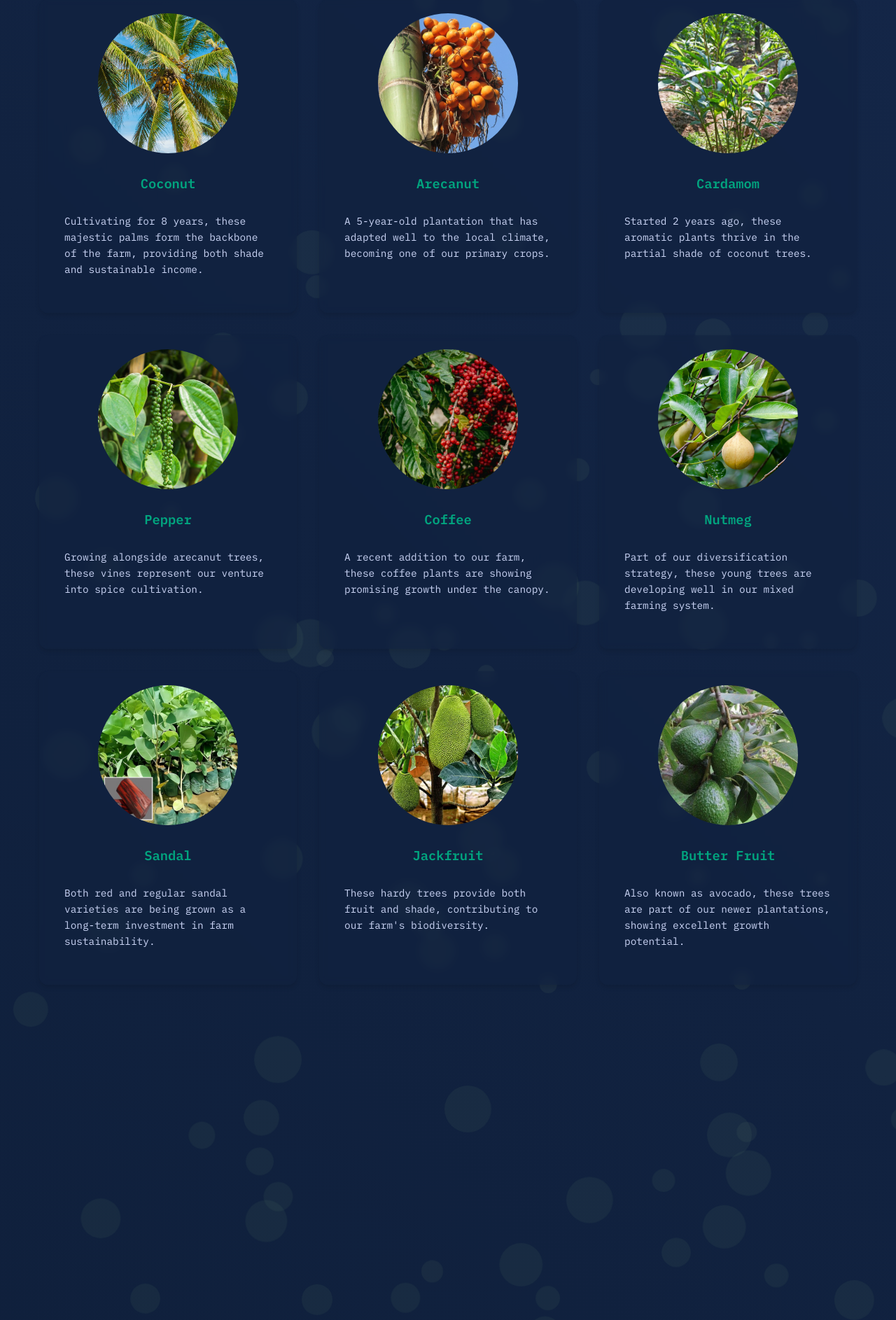
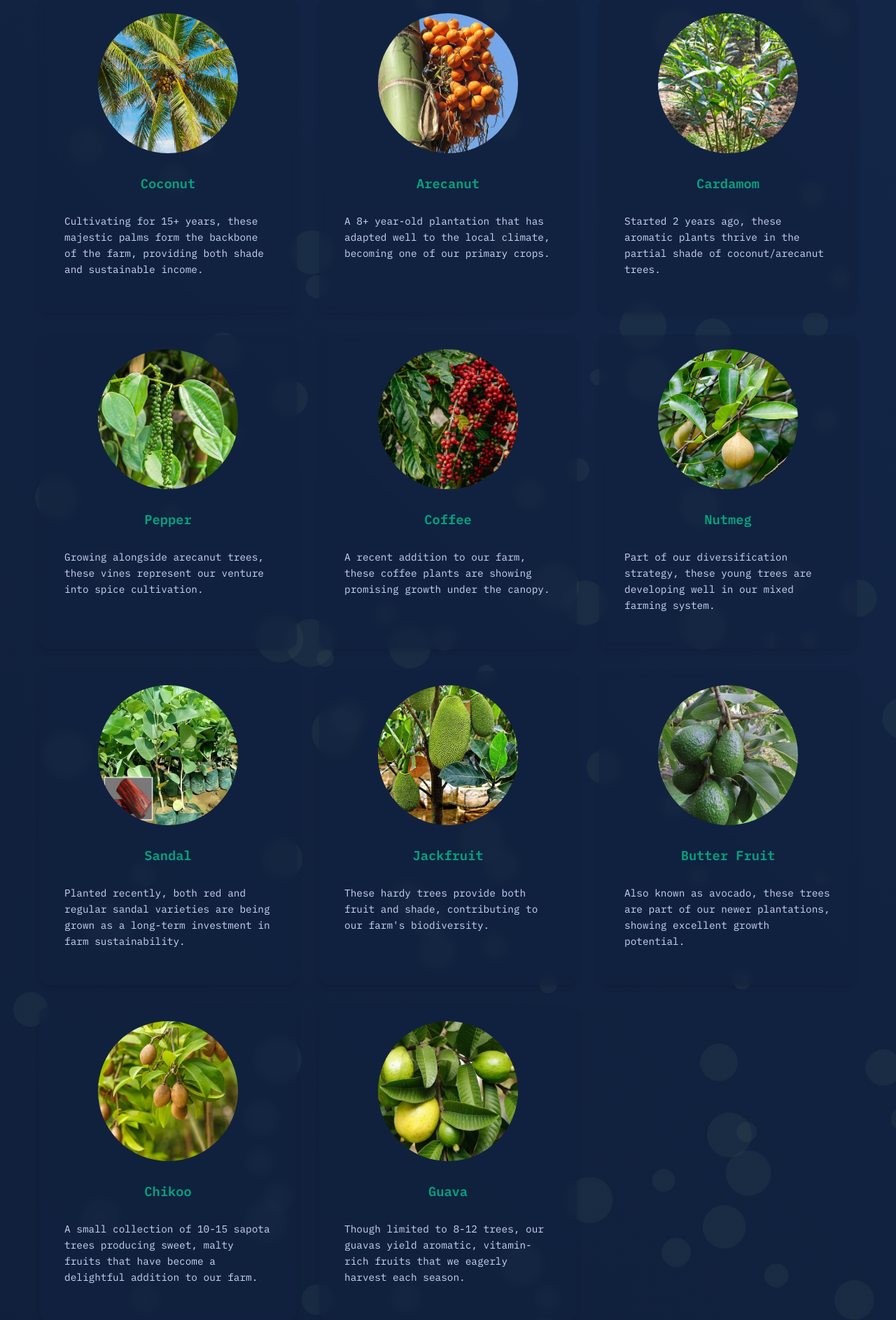
Before and after one commit to hyperwolf24/keerthigowda.com, a Flask app: page /farm in a window 1280 px wide. Shown: the part 313-2199 px from the top of the page at 70% size. Run offline with Flask 3, Linux system fonts and the light colour scheme.

Commit message:
Changes to farm.html page

```diff
--- a/src/app.py
+++ b/src/app.py
@@ -191,5 +191,5 @@ if __name__ == "__main__":
     app.run(
         host='0.0.0.0',
         port=8080,
-        debug=False  # Change this for production
+        debug=False
     )
--- a/src/templates/farm.html
+++ b/src/templates/farm.html
@@ -10,19 +10,19 @@
         <div class="crop-card">
             <img src="{{ url_for('static', filename='images/coconut.webp') }}" alt="Coconut Trees">
             <h3>Coconut</h3>
-            <p>Cultivating for 8 years, these majestic palms form the backbone of the farm, providing both
+            <p>Cultivating for 15+ years, these majestic palms form the backbone of the farm, providing both
                shade and sustainable income.</p>
         </div>
         <div class="crop-card">
             <img src="{{ url_for('static', filename='images/arecanut.webp') }}" alt="Arecanut Trees">
             <h3>Arecanut</h3>
-            <p>A 5-year-old plantation that has adapted well to the local climate, becoming one of our
+            <p>A 8+ year-old plantation that has adapted well to the local climate, becoming one of our
                primary crops.</p>
         </div>
         <div class="crop-card">
             <img src="{{ url_for('static', filename='images/cardamom.webp') }}" alt="Cardamom Plants">
             <h3>Cardamom</h3>
-            <p>Started 2 years ago, these aromatic plants thrive in the partial shade of coconut trees.</p>
+            <p>Started 2 years ago, these aromatic plants thrive in the partial shade of coconut/arecanut trees.</p>
         </div>
         <div class="crop-card">
             <img src="{{ url_for('static', filename='images/pepper.webp') }}" alt="Pepper Vines">
@@ -44,7 +44,7 @@
         <div class="crop-card">
             <img src="{{ url_for('static', filename='images/sandal.webp') }}" alt="Sandal Trees">
             <h3>Sandal</h3>
-            <p>Both red and regular sandal varieties are being grown as a long-term investment in farm
+            <p>Planted recently, both red and regular sandal varieties are being grown as a long-term investment in farm
                sustainability.</p>
         </div>
         <div class="crop-card">
@@ -58,6 +58,16 @@
             <p>Also known as avocado, these trees are part of our newer plantations, showing excellent
                growth potential.</p>
         </div>
+        <div class="crop-card">
+            <img src="{{ url_for('static', filename='images/chikoo.webp') }}" alt="Chikoo Trees">
+            <h3>Chikoo</h3>
+            <p>A small collection of 10-15 sapota trees producing sweet, malty fruits that have become a delightful addition to our farm.</p>
+        </div>
+        <div class="crop-card">
+            <img src="{{ url_for('static', filename='images/guava.webp') }}" alt="Guava Trees">
+            <h3>Guava</h3>
+            <p>Though limited to 8-12 trees, our guavas yield aromatic, vitamin-rich fruits that we eagerly harvest each season.</p>
+        </div>
     </div>
 </section>
 {% endblock %}
```
Also changed, not shown: src/static/images/chikoo.webp (added), src/static/images/guava.webp (added), src/static/images/mango.webp (added).
